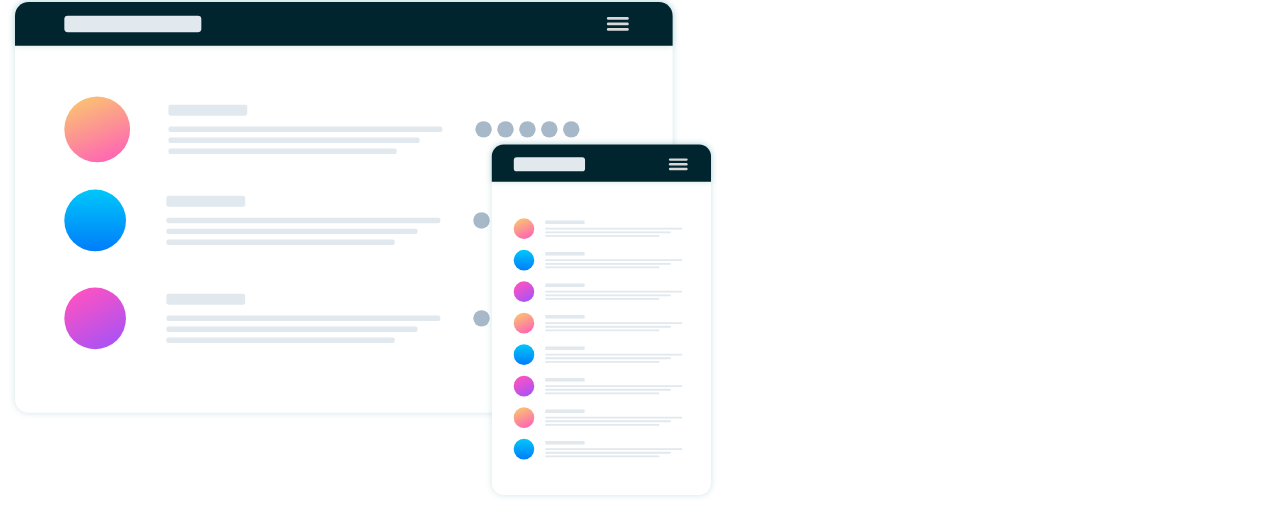
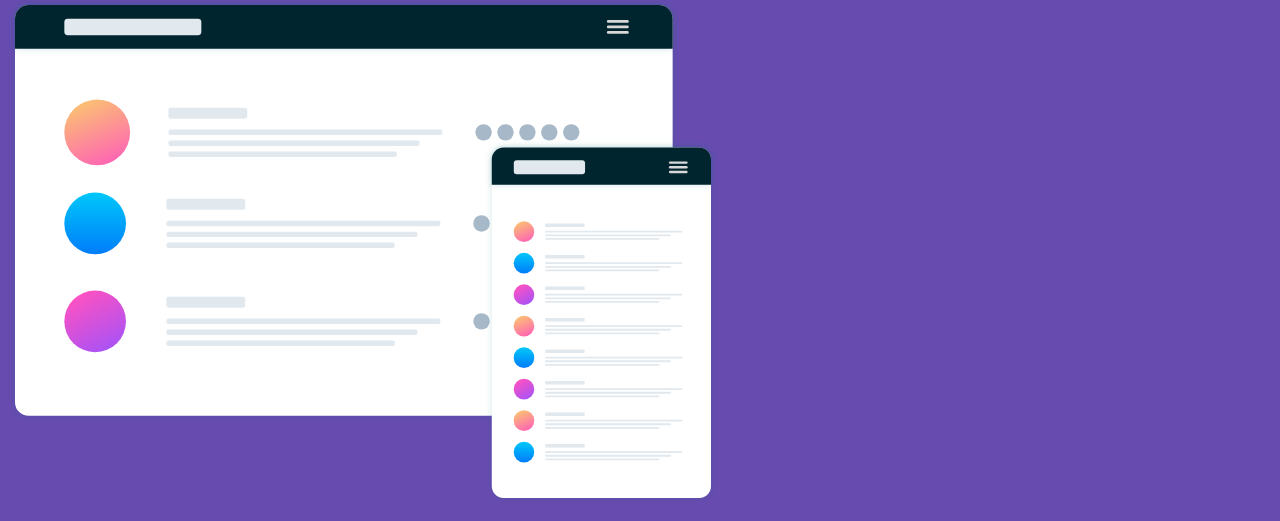
Before and after one commit to dinahbrito/huddle, a plain HTML site: page index.html in a window 1280 px wide. Shown: the part 82-603 px from the top of the page. Drawn offline with Linux system fonts and the light colour scheme.

Commit message:
added font family, background color and font color

```diff
--- a/index.html
+++ b/index.html
@@ -7,6 +7,8 @@
     <meta name="viewport" content="width=device-width, initial-scale=1.0">
     <title>Huddle Landing Page</title>
     <link rel="stylesheet" href="styles.css">
+    <link rel="preconnect" href="https://fonts.gstatic.com">
+    <link href="https://fonts.googleapis.com/css2?family=Poppins:wght@400;600&display=swap" rel="stylesheet">
 </head>
 
 <body>
--- a/styles.css
+++ b/styles.css
@@ -0,0 +1,5 @@
+body {
+    background-color: hsl(257, 40%, 49%);
+    font-family: "Poppins", sans-serif;
+    color: #fff;
+}
```
